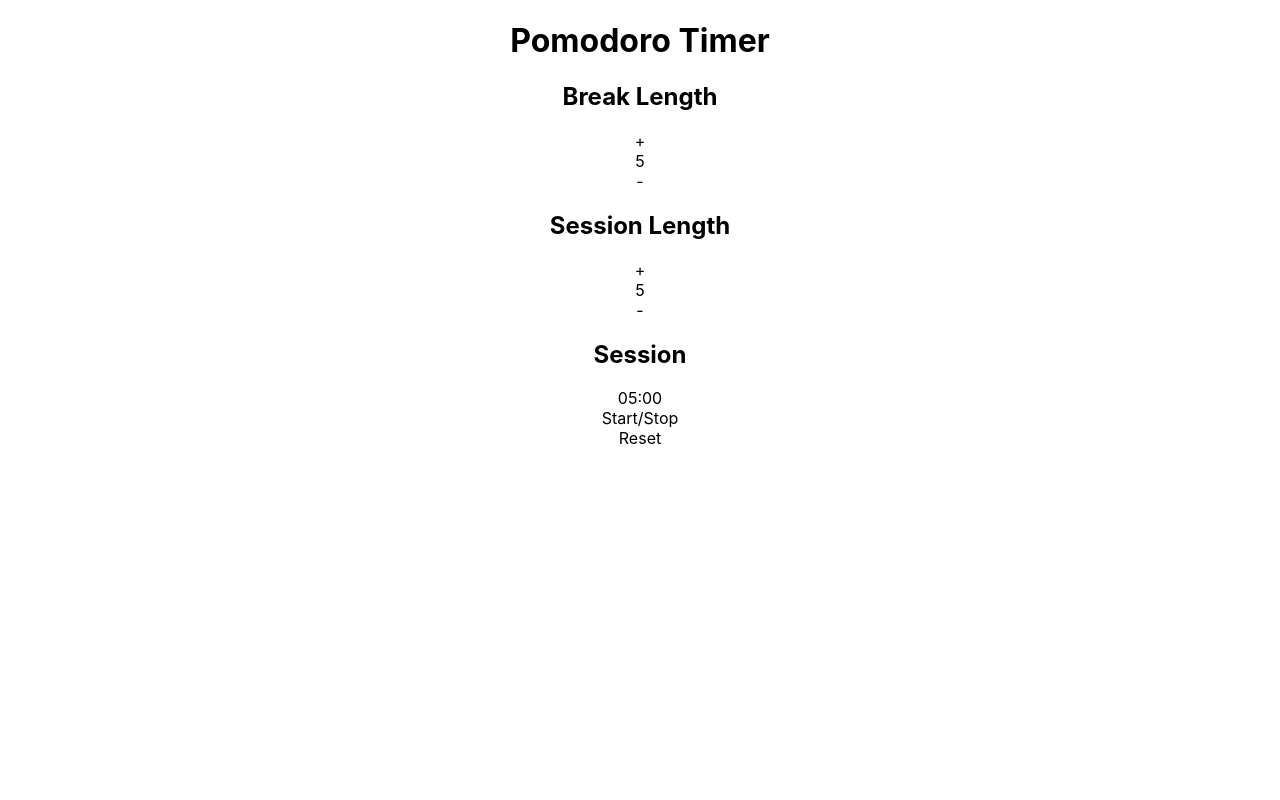
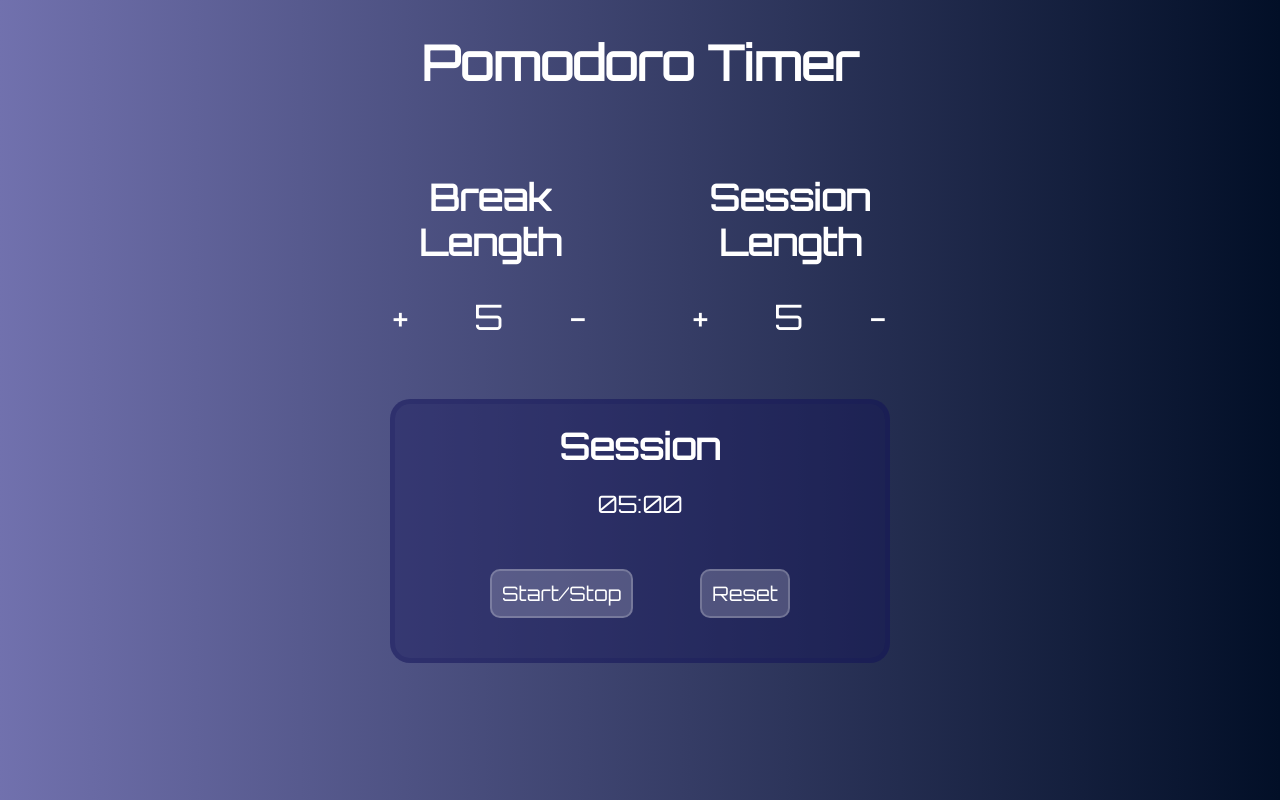
Before and after one commit to gijo57/freecodecamp, a React (Create React App) app in the folder front-end-libraries/pomodoro-clock/: page / in a window 1280 px wide. Built offline with nearby package versions, Linux system fonts and the light colour scheme.

Commit message:
style all elements

```diff
--- a/front-end-libraries/pomodoro-clock/src/App.css
+++ b/front-end-libraries/pomodoro-clock/src/App.css
@@ -1,38 +1,17 @@
-.App {
+* {
+  box-sizing: border-box;
+}
+
+#root .App {
+  display: flex;
+  flex-direction: column;
+  align-items: center;
+  height: 100%;
   text-align: center;
 }
 
-.App-logo {
-  height: 40vmin;
-  pointer-events: none;
+#controls {
+  width: 600px;
+  display: flex;
+  justify-content: space-between;
 }
-
-@media (prefers-reduced-motion: no-preference) {
-  .App-logo {
-    animation: App-logo-spin infinite 20s linear;
-  }
-}
-
-.App-header {
-  background-color: #282c34;
-  min-height: 100vh;
-  display: flex;
-  flex-direction: column;
-  align-items: center;
-  justify-content: center;
-  font-size: calc(10px + 2vmin);
-  color: white;
-}
-
-.App-link {
-  color: #61dafb;
-}
-
-@keyframes App-logo-spin {
-  from {
-    transform: rotate(0deg);
-  }
-  to {
-    transform: rotate(360deg);
-  }
-}
--- a/front-end-libraries/pomodoro-clock/src/App.js
+++ b/front-end-libraries/pomodoro-clock/src/App.js
@@ -8,15 +8,17 @@ function App() {
   const [sessionTime, setSessionTime] = useState(300);
   const [isSession, setIsSession] = useState(true);
   const [isRunning, setIsRunning] = useState(false);
-  console.log(breakTime, sessionTime);
+
   return (
     <div className="App">
       <h1>Pomodoro Timer</h1>
-      <BreakControl breakTime={breakTime} setBreakTime={setBreakTime} />
-      <SessionControl
-        sessionTime={sessionTime}
-        setSessionTime={setSessionTime}
-      />
+      <div id="controls">
+        <BreakControl breakTime={breakTime} setBreakTime={setBreakTime} />
+        <SessionControl
+          sessionTime={sessionTime}
+          setSessionTime={setSessionTime}
+        />
+      </div>
       <Timer
         setBreakTime={setBreakTime}
         setSessionTime={setSessionTime}
--- a/front-end-libraries/pomodoro-clock/src/Components/BreakControl.css
+++ b/front-end-libraries/pomodoro-clock/src/Components/BreakControl.css
@@ -0,0 +1,17 @@
+.BreakControl {
+  margin: 20px;
+  display: flex;
+  flex-direction: column;
+  width: 300px;
+}
+
+#break-time-control {
+  font-size: 35px;
+  display: flex;
+  justify-content: space-around;
+  align-items: center;
+}
+
+.break-button {
+  cursor: pointer;
+}
--- a/front-end-libraries/pomodoro-clock/src/Components/BreakControl.js
+++ b/front-end-libraries/pomodoro-clock/src/Components/BreakControl.js
@@ -15,6 +15,7 @@ function BreakControl({ breakTime, setBreakTime }) {
       <div id="break-time-control">
         <div
           onClick={() => handleBreakTimeUpdate('increment')}
+          className="break-button"
           id="break-decrement"
         >
           +
@@ -22,6 +23,7 @@ function BreakControl({ breakTime, setBreakTime }) {
         <div id="break-length">{breakTime / 60}</div>
         <div
           onClick={() => handleBreakTimeUpdate('decrement')}
+          className="break-button"
           id="break-decrement"
         >
           -
--- a/front-end-libraries/pomodoro-clock/src/Components/SessionControl.css
+++ b/front-end-libraries/pomodoro-clock/src/Components/SessionControl.css
@@ -0,0 +1,17 @@
+.SessionControl {
+  margin: 20px;
+  display: flex;
+  flex-direction: column;
+  width: 300px;
+}
+
+#session-time-control {
+  font-size: 35px;
+  display: flex;
+  justify-content: space-around;
+  align-items: center;
+}
+
+.session-button {
+  cursor: pointer;
+}
--- a/front-end-libraries/pomodoro-clock/src/Components/SessionControl.js
+++ b/front-end-libraries/pomodoro-clock/src/Components/SessionControl.js
@@ -14,6 +14,7 @@ function SessionControl({ sessionTime, setSessionTime }) {
       <div id="session-time-control">
         <div
           onClick={() => handleSessionTimeUpdate('increment')}
+          className="session-button"
           id="session-increment"
         >
           +
@@ -21,6 +22,7 @@ function SessionControl({ sessionTime, setSessionTime }) {
         <div id="session-length">{sessionTime / 60}</div>
         <div
           onClick={() => handleSessionTimeUpdate('decrement')}
+          className="session-button"
           id="session-decrement"
         >
           -
--- a/front-end-libraries/pomodoro-clock/src/Components/Timer.css
+++ b/front-end-libraries/pomodoro-clock/src/Components/Timer.css
@@ -0,0 +1,33 @@
+.Timer {
+  margin: 40px;
+  padding: 20px;
+  display: flex;
+  flex-direction: column;
+  justify-content: center;
+  align-items: center;
+  width: 500px;
+  border: 5px solid rgba(19, 19, 89, 0.2);
+  border-radius: 20px;
+  background: rgba(19, 19, 89, 0.4);
+}
+
+#timer-label {
+  margin: 0 0 20px 0;
+}
+
+#timer-buttons {
+  margin-top: 50px;
+  margin-bottom: 20px;
+  font-size: 20px;
+  display: flex;
+  justify-content: space-between;
+  width: 300px;
+}
+
+.timer-button {
+  padding: 10px;
+  background-color: rgba(255, 255, 255, 0.2);
+  border: 2px solid rgba(255, 255, 255, 0.2);
+  border-radius: 10px;
+  cursor: pointer;
+}
--- a/front-end-libraries/pomodoro-clock/src/Components/Timer.js
+++ b/front-end-libraries/pomodoro-clock/src/Components/Timer.js
@@ -80,8 +80,14 @@ function Timer({
     <div className="Timer">
       <h2 id="timer-label">{isSession ? 'Session' : 'Break'}</h2>
       <div id="time-left">{displayMinutesAndSeconds(currentTimeShown)}</div>
-      <div onClick={handleStartStop}>Start/Stop</div>
-      <div onClick={handleReset}>Reset</div>
+      <div id="timer-buttons">
+        <div className="timer-button" onClick={handleStartStop}>
+          Start/Stop
+        </div>
+        <div className="timer-button" onClick={handleReset}>
+          Reset
+        </div>
+      </div>
     </div>
   );
 }
--- a/front-end-libraries/pomodoro-clock/src/index.css
+++ b/front-end-libraries/pomodoro-clock/src/index.css
@@ -1,10 +1,20 @@
+@import url('https://fonts.googleapis.com/css2?family=Orbitron&display=swap');
+
+html {
+  font-size: 24px;
+  background: linear-gradient(
+    90deg,
+    rgba(56, 56, 141, 0.713) 0%,
+    rgb(2, 15, 39) 100%
+  );
+  height: 100%;
+}
+
 body {
+  color: white;
+  height: 100%;
   margin: 0;
-  font-family: -apple-system, BlinkMacSystemFont, 'Segoe UI', 'Roboto', 'Oxygen',
-    'Ubuntu', 'Cantarell', 'Fira Sans', 'Droid Sans', 'Helvetica Neue',
-    sans-serif;
-  -webkit-font-smoothing: antialiased;
-  -moz-osx-font-smoothing: grayscale;
+  font-family: 'Orbitron', sans-serif;
 }
 
 code {
```
